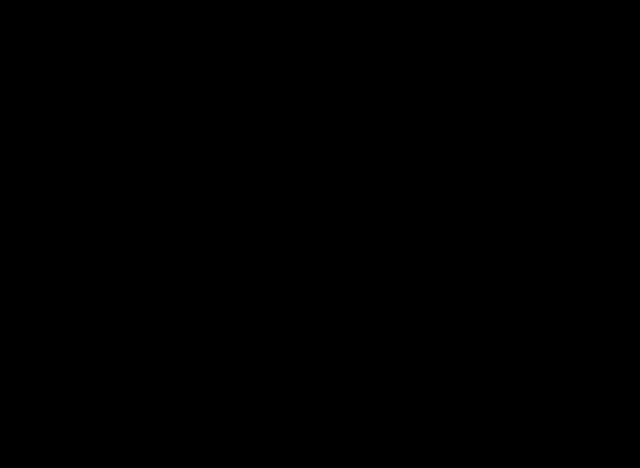
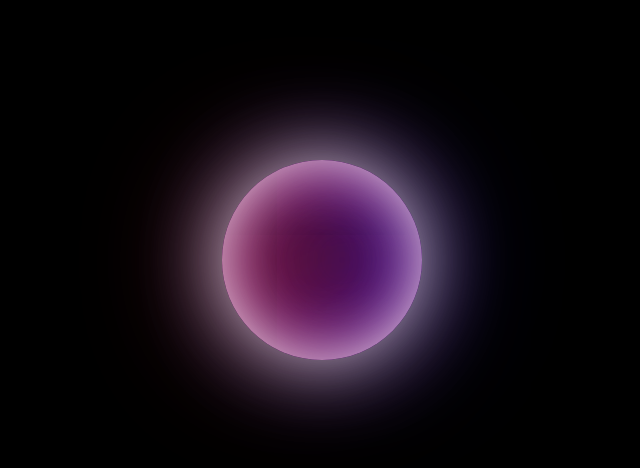
Before and after one commit to Oumaima-afk/Floating_orb, a plain HTML site: page index.html in a window 1280 px wide. Shown: the whole page, without its empty margins (318-958 px from the left). Drawn offline with Linux system fonts and the light colour scheme; files that its build step writes are made by us from their sources.

Commit message:
Update index.html

```diff
--- a/index.html
+++ b/index.html
@@ -8,7 +8,6 @@
     <link rel="stylesheet" href="../css/style.css" />
   </head>
   <body>
-    <div class="orb-1"></div>
-    <div class="orb-2"></div>
+    <div class="orb"></div>
   </body>
 </html>
```
